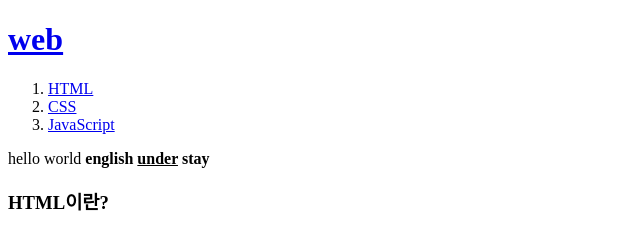
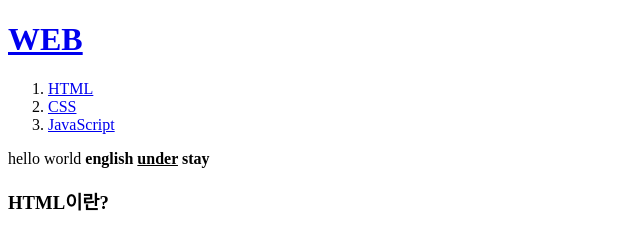
Before and after one commit to 230627/my-first-web-site, a plain HTML site: page 1.html in a window 1280 px wide. Shown: the top 229 px of the page, 0-640 px from the left. Drawn offline with Linux system fonts and the light colour scheme.

Commit message:
수정 0628

```diff
--- a/1.html
+++ b/1.html
@@ -6,7 +6,7 @@
 </head>
 
 <body>
-    <h1><a href="index.html">web</a></h1>
+    <h1><a href="index.html">WEB</a></h1>
     <ol>
         <li><a href="1.html">HTML</a></li>
         <li><a href="2.html">CSS</a></li>
```
Also changed, not shown: 2.html (+1 -1 lines), 3.html (+1 -1 lines), index.html (+1 -1 lines).
